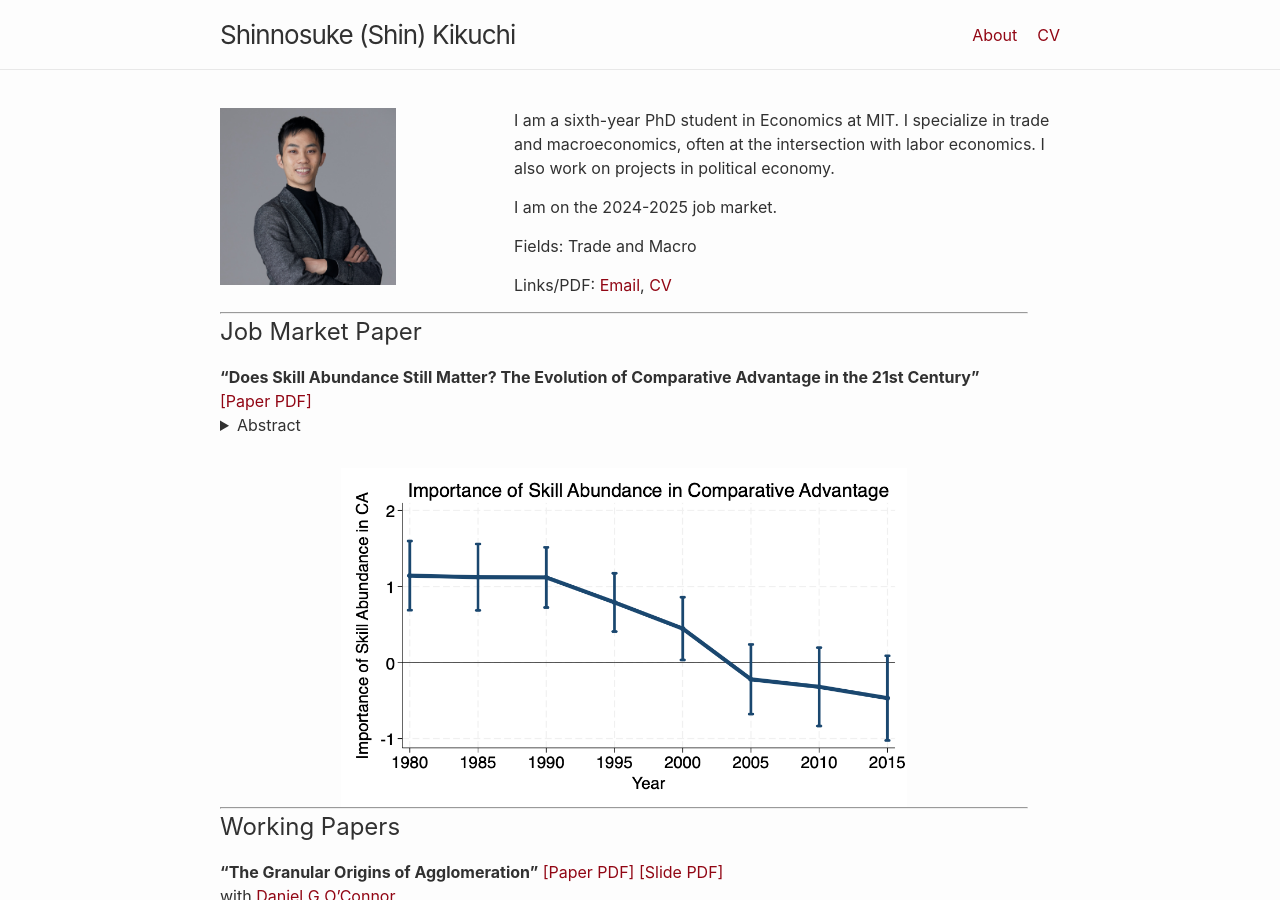
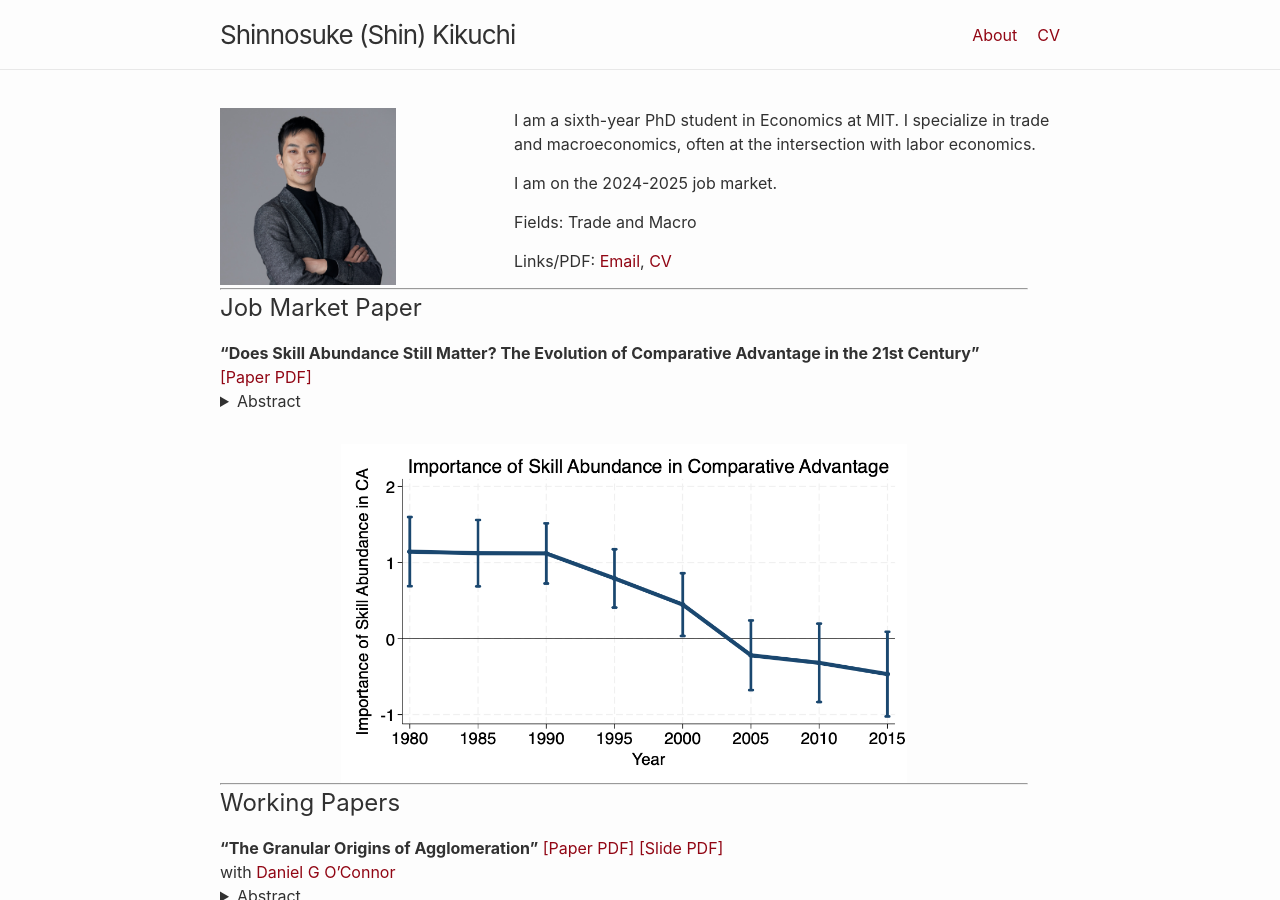
Before and after one commit to shinnkikuchi/shinnkikuchi.github.io, a Jekyll site: the page built from index.md, in a window 1280 px wide and 900 px high. Built offline with Jekyll 4.4.1, drawn with Linux system fonts in a browser that asks for light colours.

Commit message:
Update home.html

```diff
--- a/_layouts/home.html
+++ b/_layouts/home.html
@@ -9,7 +9,7 @@
   </div>
 
   <div class="columnright">
-    <p>I am a sixth-year PhD student in Economics at MIT. I specialize in trade and macroeconomics, often at the intersection with labor economics. I also work on projects in political economy.</p>
+    <p>I am a sixth-year PhD student in Economics at MIT. I specialize in trade and macroeconomics, often at the intersection with labor economics.</p>
     <p>I am on the 2024-2025 job market.</p>
     <p> Fields: Trade and Macro  </p>
     <p> Links/PDF: <a href="mailto:skikuchi@mit.edu">Email</a>, <a href="/files/ShinKikuchi_CV.pdf" target="_blank">CV</a> </p>
```
